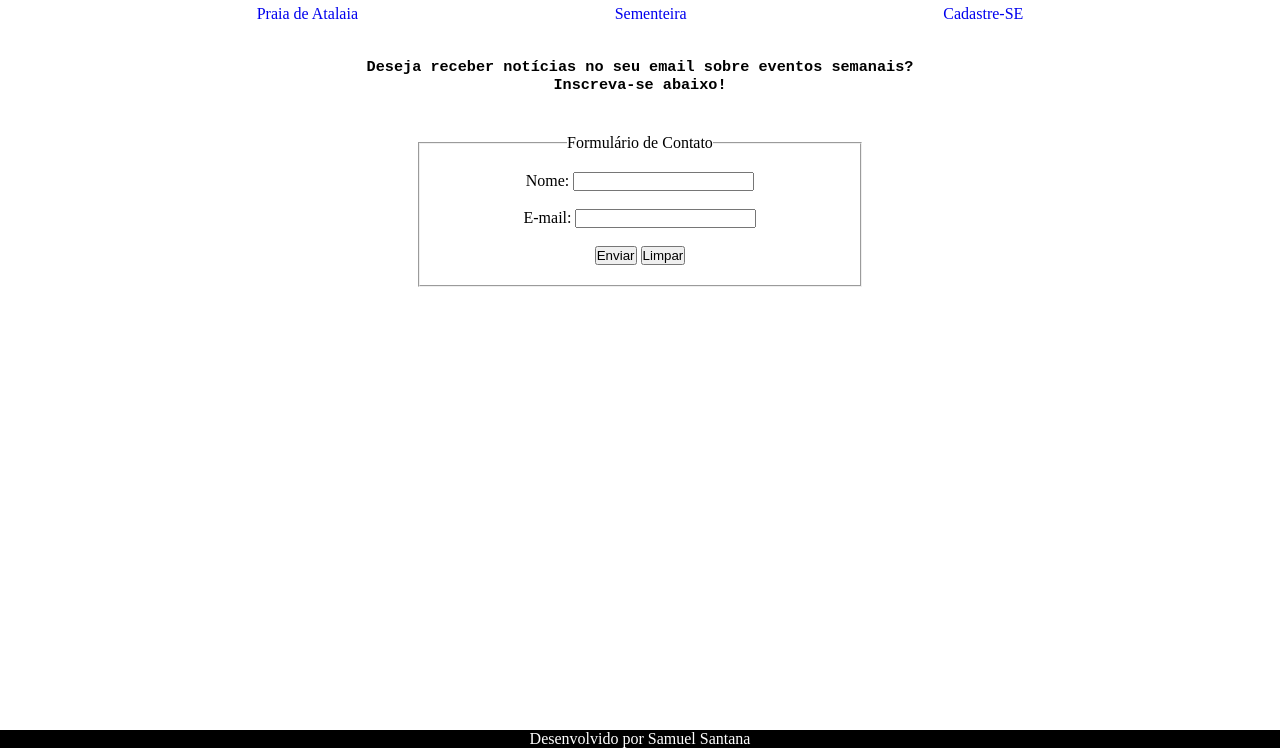
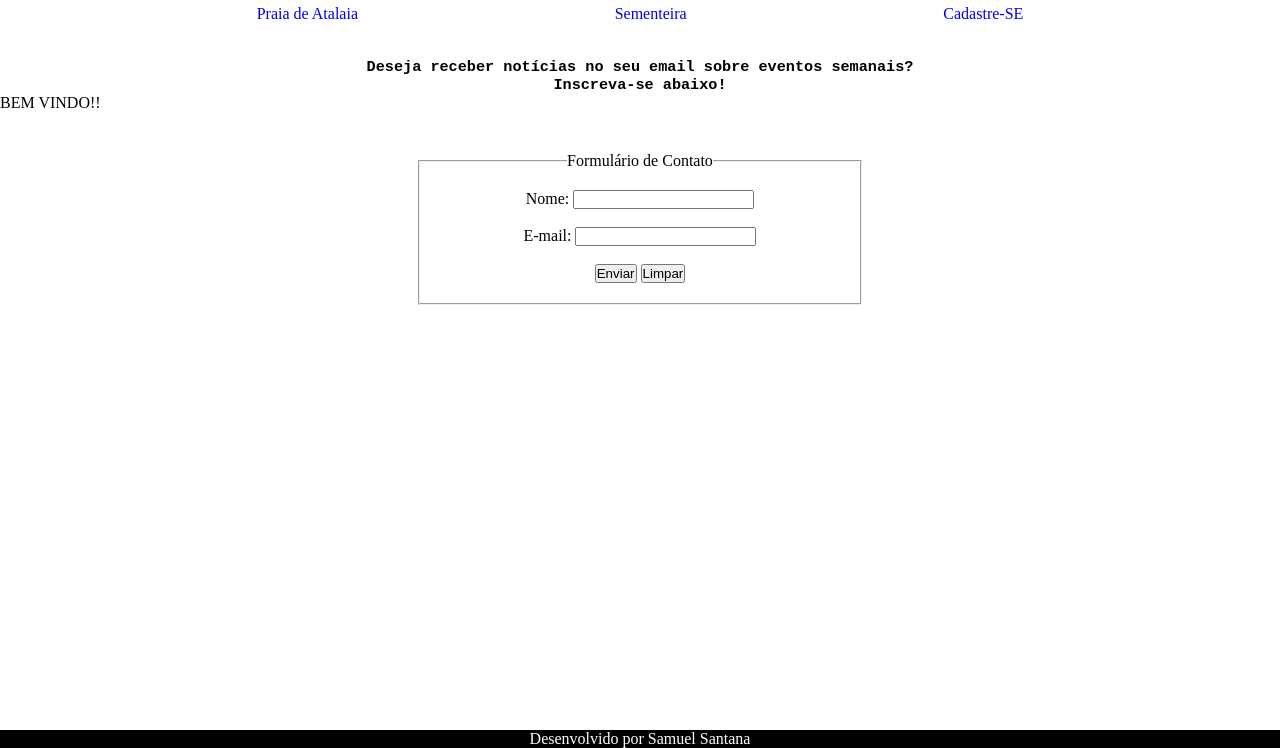
Before and after one commit to ThezGianTz/projetobase, a plain HTML site: page cadastro.html in a window 1280 px wide. Shown: the part 52-800 px from the top of the page. Drawn offline with Linux system fonts and the light colour scheme.

Commit message:
coloquei um bem vindo no main

```diff
--- a/cadastro.html
+++ b/cadastro.html
@@ -19,6 +19,7 @@
     <h3> Deseja receber notícias no seu email sobre eventos semanais? <br>
     Inscreva-se abaixo!
     </h3>
+    <p>BEM VINDO!!</p>
   <form action="/processar-dados" method="POST">
     <fieldset  style="width: 400px; text-align: center;">
       <legend>Formulário de Contato</legend>
```
